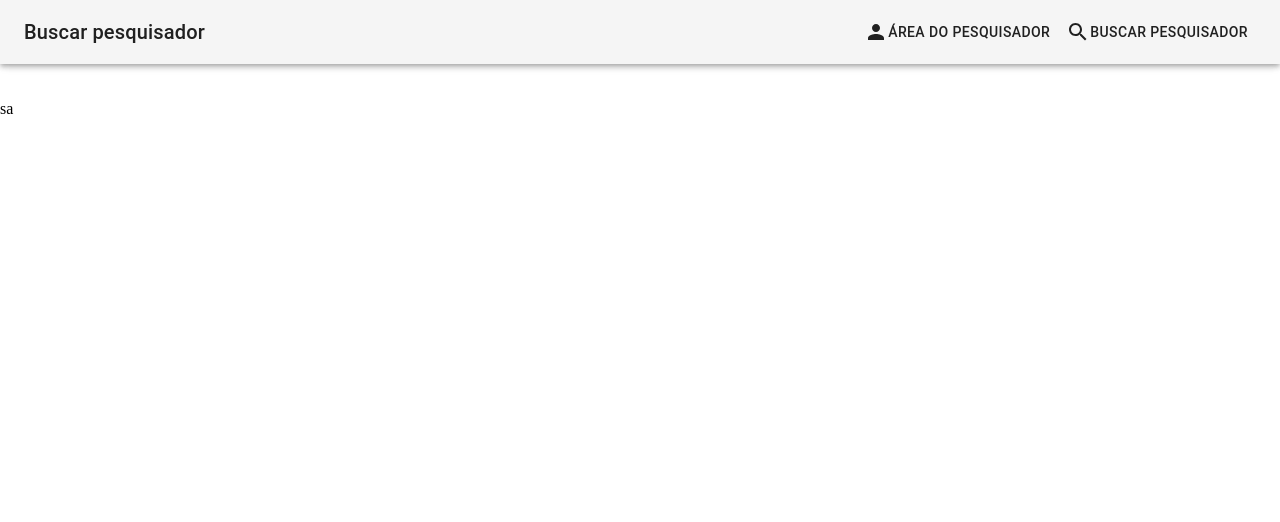
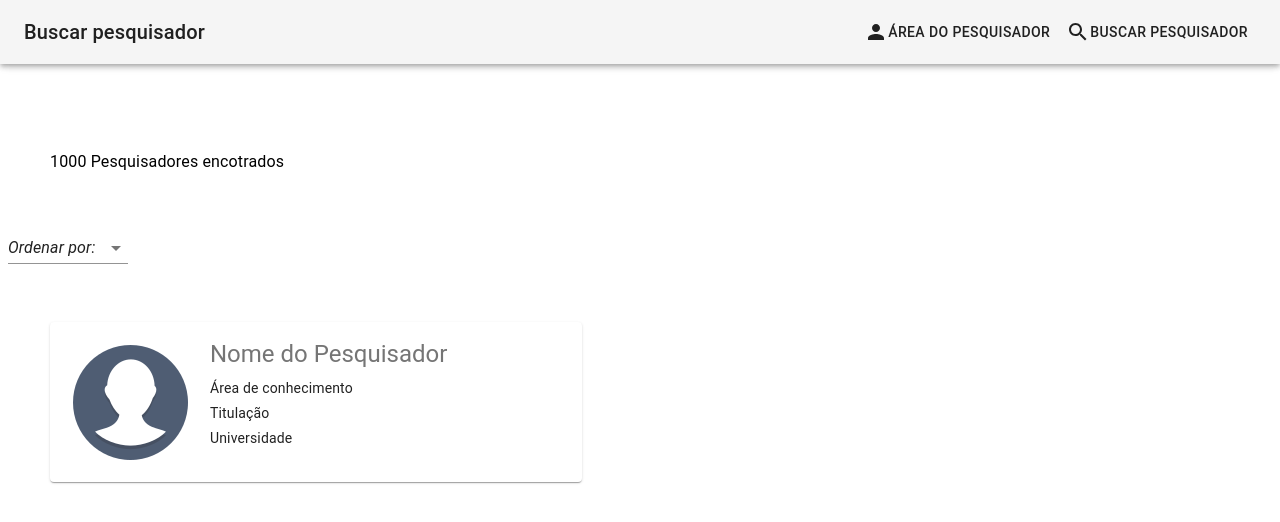
Before and after one commit to henriquecouto/researcher-manager, a React (Create React App) app: page /buscar-pesquisador in a window 1280 px wide. Shown: the top 522 px of the page. Built offline with nearby package versions, Linux system fonts and the light colour scheme.

Commit message:
Add Select e informações do pesquisador

```diff
--- a/src/screens/Search/index.js
+++ b/src/screens/Search/index.js
@@ -1,11 +1,75 @@
 import React from 'react'
 import AppBar from '../../components/AppBar'
 import { Grid } from '@material-ui/core';
-import { makeStyles } from "@material-ui/core/styles";
+import { makeStyles, useTheme  } from "@material-ui/core/styles";
+import Paper from '@material-ui/core/Paper';
+import Typography from '@material-ui/core/Typography';
+import ButtonBase from '@material-ui/core/ButtonBase';
+import MenuItem from '@material-ui/core/MenuItem';
+import FormControl from '@material-ui/core/FormControl';
+import Select from '@material-ui/core/Select';
+import clsx from 'clsx';
+import Input from '@material-ui/core/Input';
+
+import HomePersonIcon from '../../assets/HomePersonIcon.png'
 
 const useStyle = makeStyles(theme => ({
-    root:{ marginTop: 100} //colocar as configurações da grid aqui
+    root: {
+        flexGrow: 1,
+        marginTop: 100,
+      },
+      paper: {
+        padding: theme.spacing(2),
+        margin: 50,
+        maxWidth: 500,
+      },
+      image: {
+        width: 128,
+        height: 128,
+      },
+      img: {
+        margin: 'auto',
+        display: 'block',
+        maxWidth: '100%',
+        maxHeight: '100%',
+      },
+
+      formControl: {
+        margin: theme.spacing(1),
+        minWidth: 120,
+        maxWidth: 300,
+
+      },
  }))
+
+ const ITEM_HEIGHT = 48;
+ const ITEM_PADDING_TOP = 8;
+ const MenuProps = {
+   PaperProps: {
+     style: {
+       maxHeight: ITEM_HEIGHT * 4.5 + ITEM_PADDING_TOP,
+       width: 250,
+     },
+   },
+ };
+
+ const names = [
+   'Área de conhecimento',
+    'Titulação',
+   'Universidade',
+
+ ];
+
+ function getStyles(name, personName, theme) {
+   return {
+     fontWeight:
+       personName.indexOf(name) === -1
+         ? theme.typography.fontWeightRegular
+         : theme.typography.fontWeightMedium,
+   };
+ }
+
+
 
 
 export default function Search(props){
@@ -13,11 +77,82 @@ export default function Search(props){
     const {search} = props;
     console.log(search)
 
+    const theme = useTheme();
+    const [personName, setPersonName] = React.useState([]);
+
+    function handleChange(event) {
+      setPersonName(event.target.value);
+    }
+
+
 
     return(
         <>
-            <AppBar title ="Buscar pesquisador"/>
-            <Grid style={{marginTop:100}}>sa </Grid> {/*Fazer os quadrados do desgin aqui*/}
+        <AppBar title ="Buscar pesquisador"/>
+        <div className={classes.root}>
+        <Grid item xs={4} sm container>
+            <Typography style={{margin: 50}}>
+                1000 Pesquisadores encotrados
+            </Typography>
+        </Grid>
+        <Grid item xs={4} sm container > {/*PROCURAR UMA FORMA DE DEIXAR O SELECT A DIREITA*/}
+        <FormControl className={clsx(classes.formControl, classes.noLabel)}>
+        <Select
+          multiple
+          displayEmpty
+          value={personName}
+          onChange={handleChange}
+          input={<Input id="select-multiple-placeholder" />}
+          renderValue={selected => {
+            if (selected.length === 0) {
+              return <em>Ordenar por:</em>;
+            }
+
+            return selected.join(', ');
+          }}
+          MenuProps={MenuProps}
+        >
+          <MenuItem disabled value="">
+            <em>Organizar por:</em>
+          </MenuItem>
+          {names.map(name => (
+            <MenuItem key={name} value={name} style={getStyles(name, personName, theme)}>
+              {name}
+            </MenuItem>
+          ))}
+        </Select>
+      </FormControl>
+        </Grid>
+            <Paper className={classes.paper}>
+                <Grid container spacing={2}>
+                <Grid item>
+                    <ButtonBase className={classes.image}>
+                    <img className={classes.img} alt="Foto" src={HomePersonIcon} />
+                    </ButtonBase>
+                </Grid>
+                <Grid item xs={6} sm container>
+                    <Grid item xs container direction="column" spacing={2}>
+                    <Grid item xs>
+                        <Typography gutterBottom variant="h5" color="textSecondary">
+                            Nome do Pesquisador
+                        </Typography>
+                        <Typography variant="body2" gutterBottom>
+                            Área de conhecimento
+                        </Typography>
+                        <Typography variant="body2" gutterBottom>
+                            Titulação
+                        </Typography>
+                        <Typography variant="body2">
+                            Universidade
+                        </Typography>
+                    </Grid>
+                    </Grid>
+                </Grid>
+                </Grid>
+            </Paper>
+        </div>
+
+
         </>
     )
 }
```
